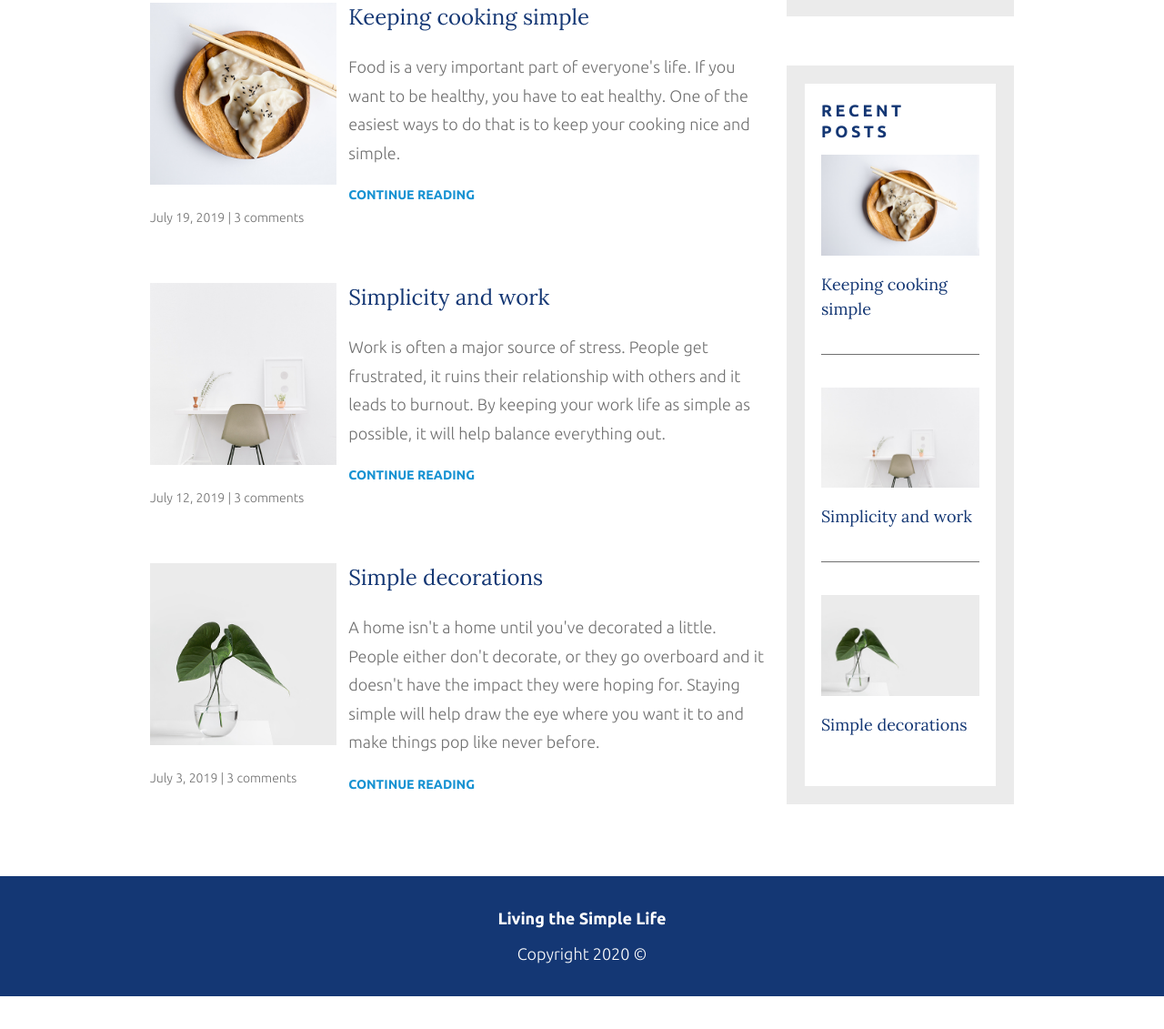
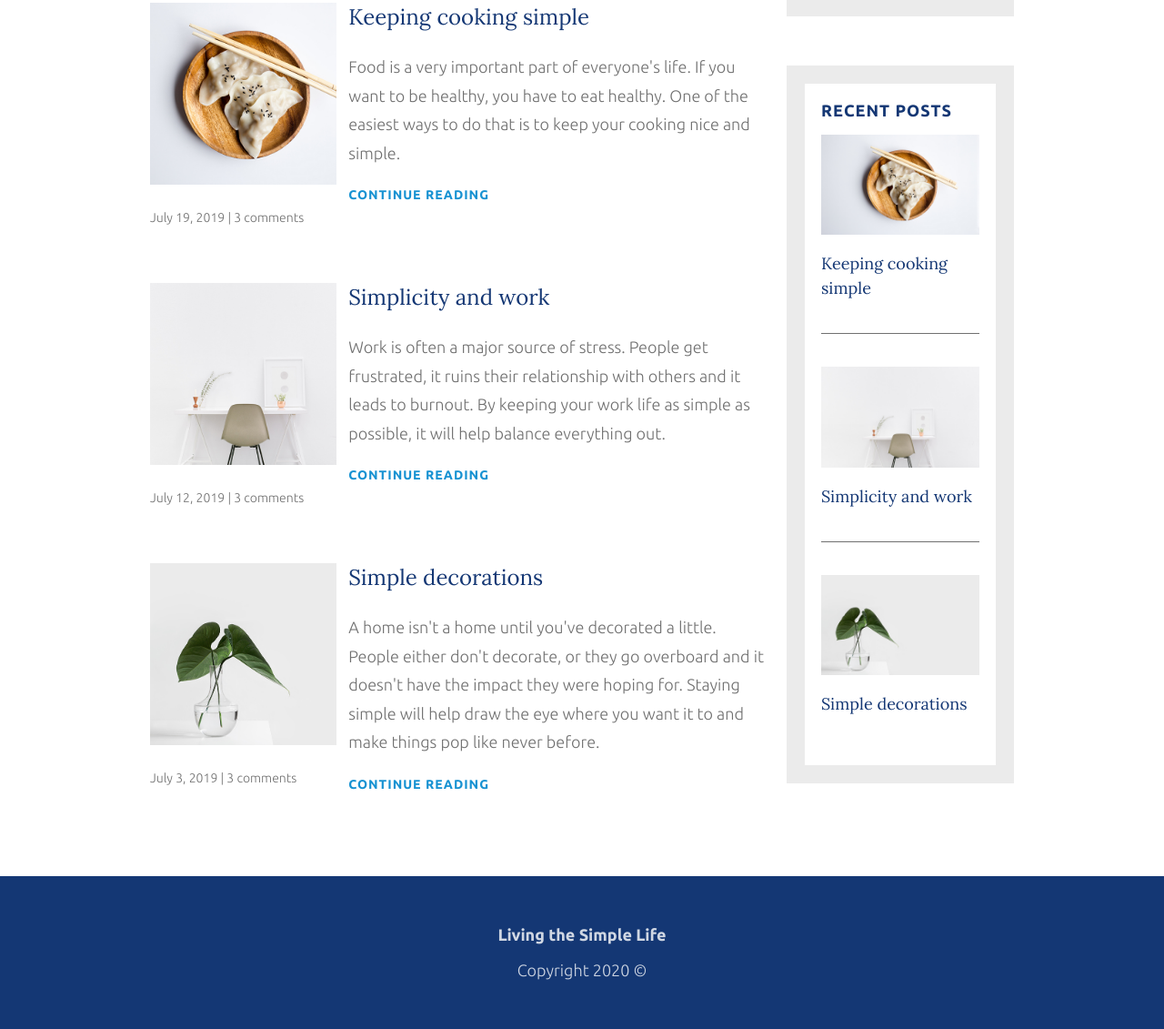
Before and after one commit to plaxamana/minimalist-blog, a plain HTML site: page recent-posts.html in a window 1280 px wide. Shown: the part 488-1619 px from the top of the page at 91% size. Before the commit the page ends 1583 px from the top, so only its background shows below. Drawn offline with Linux system fonts and the light colour scheme.

Commit message:
added additional touches: letter-spacing, text-transform

```diff
--- a/css/styles.css
+++ b/css/styles.css
@@ -54,6 +54,8 @@ a:focus {
     color: #1792d2;
     font-size: .75rem;
     margin: 0;
+    text-transform: uppercase;
+    letter-spacing: 0.8px;
 }
 
 .article-title {
@@ -71,6 +73,8 @@ a:focus {
     color: #1792d2;
     text-decoration: none;
     font-weight: 700;
+    text-transform: uppercase;
+    letter-spacing: 1px;
 }
 
 .article-read-more:hover,
@@ -97,7 +101,7 @@ a:focus {
 }
 
 .widget-title {
-    letter-spacing: .2em;
+    letter-spacing: 1px;
     line-height: 1.25em;
     font-weight: 700;
     font-size: 1em;
@@ -160,9 +164,9 @@ header {
 
 footer {
     background: #143774;
-    color: #FFF;
+    color: rgba(255,255,255,0.8);
     text-align: center;
-    padding: 1em 0;
+    padding: 2em 0;
     margin-top: 2em;
 }
 
```
Also changed, not shown: index.html (+4 -4 lines).
